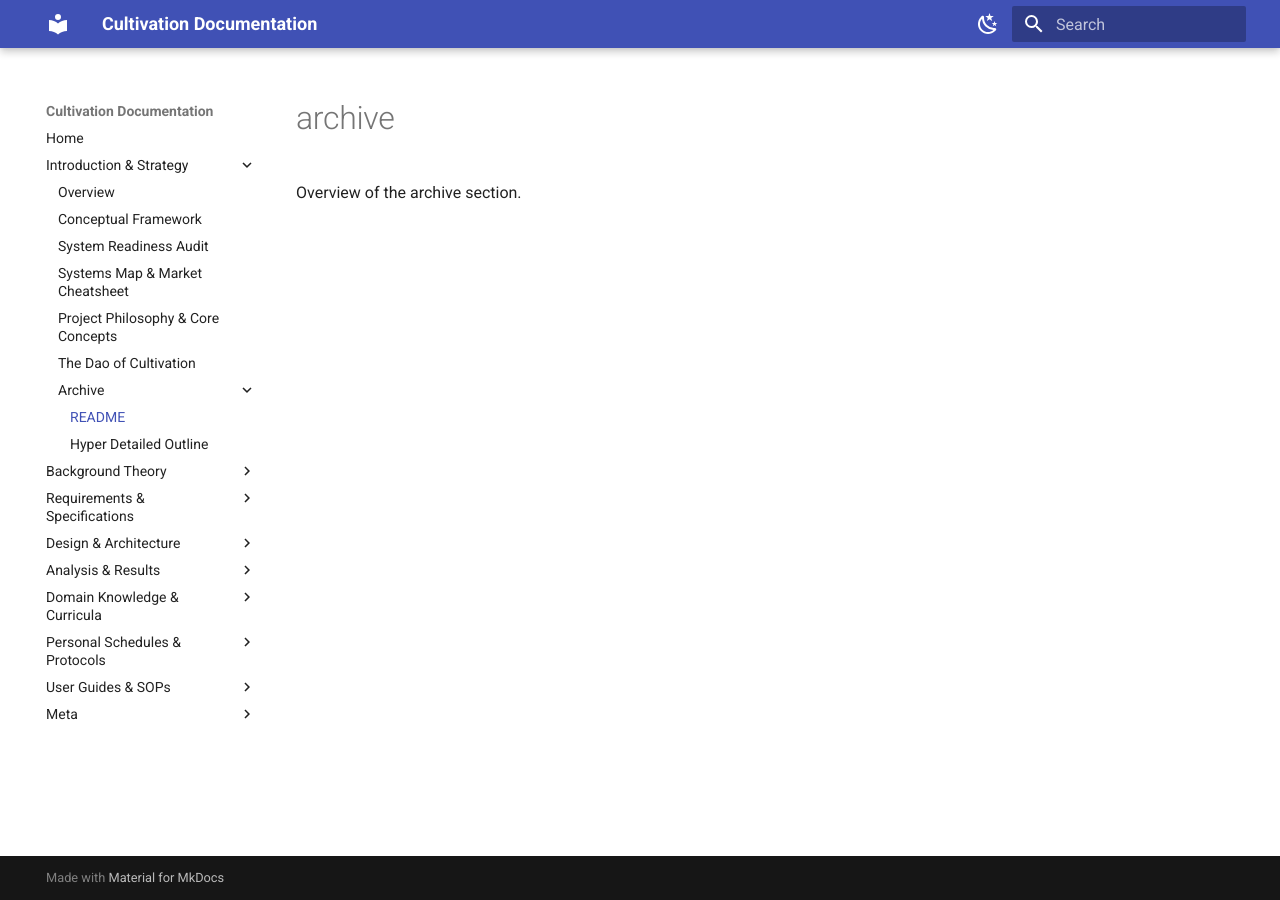
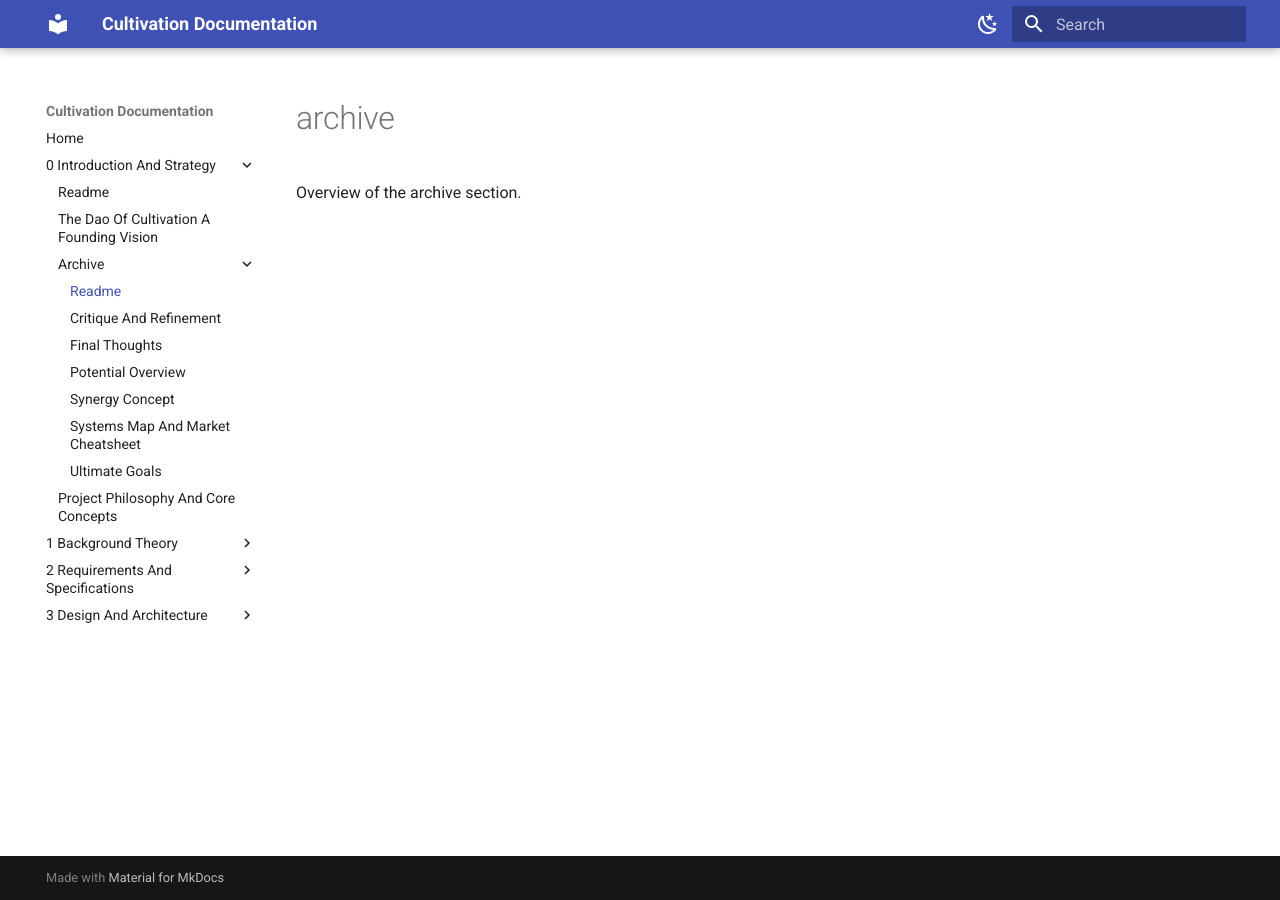
Before and after one commit to ImmortalDemonGod/Holistic-Performance-Enhancement, an MkDocs documentation site: the page built from cultivation/docs/0_introduction_and_strategy/archive/README.md, in a window 1280 px wide. Built offline with MkDocs 1.6.1 and Material for MkDocs 9.7.7, drawn with Linux system fonts in a browser that asks for light colours; part of the change alters nothing that is shown.

Commit message:
📝 docs(mkdocs): restructure documentation navigation
- update navigation structure for better organization
- consolidate sections and improve readability
- rename entries for consistency and clarity

```diff
--- a/mkdocs.yml
+++ b/mkdocs.yml
@@ -18,95 +18,52 @@ theme:
 docs_dir: cultivation/docs
 nav:
   - Home: index.md
-  - Introduction & Strategy:
-      - Overview: 0_introduction_and_strategy/README.md
-      - Conceptual Framework: 0_introduction_and_strategy/conceptual_framework.md
-      - System Readiness Audit: 0_introduction_and_strategy/system_readiness_audit_2025-04-18.md
-      - Systems Map & Market Cheatsheet: 0_introduction_and_strategy/systems_map_and_market_cheatsheet.md
-      - Project Philosophy & Core Concepts: 0_introduction_and_strategy/project_philosophy_and_core_concepts.md
-      - The Dao of Cultivation: 0_introduction_and_strategy/The_Dao_of_Cultivation_A_Founding_Vision.md
-      - Archive:
-          - README: 0_introduction_and_strategy/archive/README.md
-          - Hyper Detailed Outline: 0_introduction_and_strategy/archive/hyper_detailed_theoretical_outline.md
-  - Background Theory:
-      - README: 1_background_theory/README.md
-      - Domains Scope: 1_background_theory/domains_scope.md
-      - Hyper Detailed Theoretical Outline: 1_background_theory/hyper_detailed_theoretical_outline.md
-  - Requirements & Specifications:
-      - README: 2_requirements_and_specifications/README.md
-      - Flashcard System Spec: 2_requirements_and_specifications/flashcard_system_spec.md
-      - Functional Requirements: 2_requirements_and_specifications/functional_requirements.md
-      - Non-Functional Requirements: 2_requirements_and_specifications/non_functional_requirements.md
-      - Task Master Integration Spec: 2_requirements_and_specifications/task_master_integration_spec.md
-      - Flashcard Sample YAML: 2_requirements_and_specifications/flashcard_sample.yaml
-      - Data Schemas:
-          - README: 2_requirements_and_specifications/data_schemas/README.md
-          - Strength Data Schemas: 2_requirements_and_specifications/data_schemas/strength_data_schemas.md
-      - Formal System:
-          - README: 2_requirements_and_specifications/formal_system/README.md
-          - Lean Guide: 2_requirements_and_specifications/formal_system/lean_guide.md
-          - Lean Tools: 2_requirements_and_specifications/formal_system/lean_tools.md
-          - Math Stack: 2_requirements_and_specifications/formal_system/math_stack.md
-  - Design & Architecture:
-      - README: 3_design_and_architecture/README.md
+  - 0 Introduction And Strategy:
+    - Readme: 0_introduction_and_strategy/README.md
+    - The Dao Of Cultivation A Founding Vision: 0_introduction_and_strategy/The_Dao_of_Cultivation_A_Founding_Vision.md
+    - Archive:
+      - Readme: 0_introduction_and_strategy/archive/README.md
+      - Critique And Refinement: 0_introduction_and_strategy/archive/critique_and_refinement.md
+      - Final Thoughts: 0_introduction_and_strategy/archive/final_thoughts.md
+      - Potential Overview: 0_introduction_and_strategy/archive/potential_overview.md
+      - Synergy Concept: 0_introduction_and_strategy/archive/synergy_concept.md
+      - Systems Map And Market Cheatsheet: 0_introduction_and_strategy/archive/systems_map_and_market_cheatsheet.md
+      - Ultimate Goals: 0_introduction_and_strategy/archive/ultimate_goals.md
+    - Project Philosophy And Core Concepts: 0_introduction_and_strategy/project_philosophy_and_core_concepts.md
+  - 1 Background Theory:
+    - Readme: 1_background_theory/README.md
+    - Domains Scope: 1_background_theory/domains_scope.md
+    - Hyper Detailed Theoretical Outline: 1_background_theory/hyper_detailed_theoretical_outline.md
+  - 2 Requirements And Specifications:
+    - Readme: 2_requirements_and_specifications/README.md
+    - Data Schemas:
+      - Readme: 2_requirements_and_specifications/data_schemas/README.md
+      - Strength Data Schemas: 2_requirements_and_specifications/data_schemas/strength_data_schemas.md
+    - Flashcard System Spec: 2_requirements_and_specifications/flashcard_system_spec.md
+    - Formal System:
+      - Readme: 2_requirements_and_specifications/formal_system/README.md
+      - Lean Guide: 2_requirements_and_specifications/formal_system/lean_guide.md
+      - Lean Tools: 2_requirements_and_specifications/formal_system/lean_tools.md
+      - Math Stack: 2_requirements_and_specifications/formal_system/math_stack.md
+    - Functional Requirements: 2_requirements_and_specifications/functional_requirements.md
+    - Non Functional Requirements: 2_requirements_and_specifications/non_functional_requirements.md
+    - Task Master Integration Spec: 2_requirements_and_specifications/task_master_integration_spec.md
+  - 3 Design And Architecture:
+      - Readme: 3_design_and_architecture/README.md
       - Architecture Overview: 3_design_and_architecture/architecture_overview.md
-      - Roadmap vSigma: 3_design_and_architecture/roadmap_vSigma.md
       - Integrations:
-          - README: 3_design_and_architecture/integrations/README.md
+          - Readme: 3_design_and_architecture/integrations/README.md
           - External Systems Analysis: 3_design_and_architecture/integrations/external_systems_analysis.md
       - Knowledge System:
-          - README: 3_design_and_architecture/knowledge_system/README.md
-          - Flashcard Anki Addon Design: 3_design_and_architecture/knowledge_system/flashcard_anki_addon_design.md
+          - Readme: 3_design_and_architecture/knowledge_system/README.md
+          - Archive:
+              - Flashcard Anki Addon Design: 3_design_and_architecture/knowledge_system/flashcard_anki_addon_design.md
           - Flashcard Self Assessment Design: 3_design_and_architecture/knowledge_system/flashcard_self_assessment_design.md
-          - Knowledge Acquisition Analysis: 3_design_and_architecture/knowledge_system/knowledge_acquistion_analysis.md
-          - Knowledge Creation and Validation: 3_design_and_architecture/knowledge_system/knowledge_creation_and_validation.md
+          - Knowledge Acquistion Analysis: 3_design_and_architecture/knowledge_system/knowledge_acquistion_analysis.md
+          - Knowledge Creation And Validation: 3_design_and_architecture/knowledge_system/knowledge_creation_and_validation.md
           - Knowledge Measurement Theory: 3_design_and_architecture/knowledge_system/knowledge_measurement_theory.md
           - Literature System Overview: 3_design_and_architecture/knowledge_system/literature_system_overview.md
+          - References:
+              - Readme: 3_design_and_architecture/knowledge_system/references/README.md
+              - Knowledge Creation And Validation Supporting Report: 3_design_and_architecture/knowledge_system/references/knowledge_creation_and_validation_supporting_report.md
           - User Experience Knowledge System: 3_design_and_architecture/knowledge_system/user_experience_knowledge_system.md
-          - References:
-              - README: 3_design_and_architecture/knowledge_system/references/README.md
-              - Knowledge Creation and Validation Supporting Report: 3_design_and_architecture/knowledge_system/references/knowledge_creation_and_validation_supporting_report.md
-      - Scheduling System:
-          - README: 3_design_and_architecture/scheduling_system/README.md
-          - FocusPredictor Tech Spec: 3_design_and_architecture/scheduling_system/FocusPredictor_TechSpec_v1.1.md
-          - Scheduling Oversized Tasks Strategy: 3_design_and_architecture/scheduling_system/scheduling_oversized_tasks_strategy_v1.0.md
-  - Analysis & Results:
-      - README: 4_analysis_and_results/README.md
-      - Analysis Overview: 4_analysis_and_results/analysis_overview.md
-      - Running Analysis Template: 4_analysis_and_results/running_analysis_template.md
-  - Domain Knowledge & Curricula:
-      - README: 5_domain_knowledge_and_curricula/README.md
-      - Biology:
-          - README: 5_domain_knowledge_and_curricula/biology/README.md
-          - MATHEMATICAL_BIO:
-              - README: 5_domain_knowledge_and_curricula/biology/MATHEMATICAL_BIO/README.md
-              - Chapter 1 Single Species: 5_domain_knowledge_and_curricula/biology/MATHEMATICAL_BIO/chapter_1_single_species.md
-              - Section 1 Test: 5_domain_knowledge_and_curricula/biology/MATHEMATICAL_BIO/section_1_test.md
-          - RNA_MODELING:
-              - README: 5_domain_knowledge_and_curricula/biology/RNA_MODELING/README.md
-              - REPORTS: 5_domain_knowledge_and_curricula/biology/RNA_MODELING/REPORTS.md
-              - SKILL MAP CSM Pillar 1: 5_domain_knowledge_and_curricula/biology/RNA_MODELING/SKILL_MAP_CSM_pillar1.md
-              - SKILL MAP CSM Pillar 2: 5_domain_knowledge_and_curricula/biology/RNA_MODELING/SKILL_MAP_CSM_pillar2.md
-              - SKILL MAP CSM Pillar 3: 5_domain_knowledge_and_curricula/biology/RNA_MODELING/SKILL_MAP_CSM_pillar3.md
-              - SKILL MAP CSM Pillar 4: 5_domain_knowledge_and_curricula/biology/RNA_MODELING/SKILL_MAP_CSM_pillar4.md
-              - Foundations Week 1-7day: 5_domain_knowledge_and_curricula/biology/RNA_MODELING/rna-modeling_p1-foundations_week1-7day.md
-              - HPE Metadata: 5_domain_knowledge_and_curricula/biology/RNA_MODELING/rna_tasks_hpe_metadata_v1.0.md
-      - Running Methodology:
-          - README: 5_domain_knowledge_and_curricula/running_methodology/README.md
-      - Software Engineering Practices:
-          - README: 5_domain_knowledge_and_curricula/software_engineering_practices/README.md
-  - Personal Schedules & Protocols:
-      - README: 6_personal_schedules_and_protocols/README.md
-      - My Optimized Flex Learning System: 6_personal_schedules_and_protocols/My_Optimized_Flex_Learning_System_v2.0.md
-      - My Optimized Performance Schedule: 6_personal_schedules_and_protocols/My_Optimized_Performance_Schedule_v1.0.md
-  - User Guides & SOPs:
-      - README: 7_user_guides_and_sops/README.md
-      - Comprehensive Debugging Workflow: 7_user_guides_and_sops/comprehensive_debugging_workflow.md
-      - Habitdash Integration Guide: 7_user_guides_and_sops/habitdash_integration_guide.md
-      - Literature System Howto: 7_user_guides_and_sops/literature_system_howto.md
-      - Operational Playbook: 7_user_guides_and_sops/operational_playbook.md
-  - Meta:
-      - README: meta/README.md
-      - Repository Progress Audit: meta/repository_progress_audit_2025-05-31.md
-plugins:
-  - search
```
